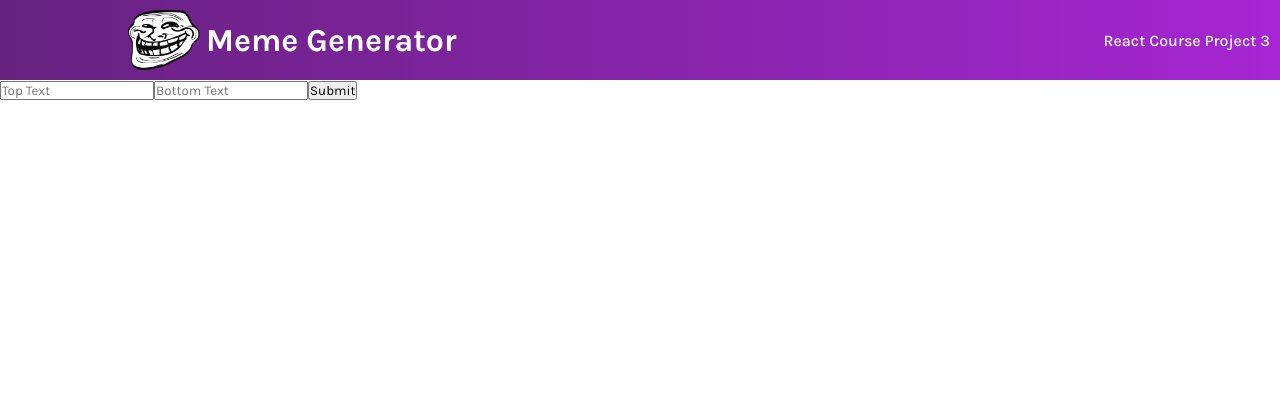
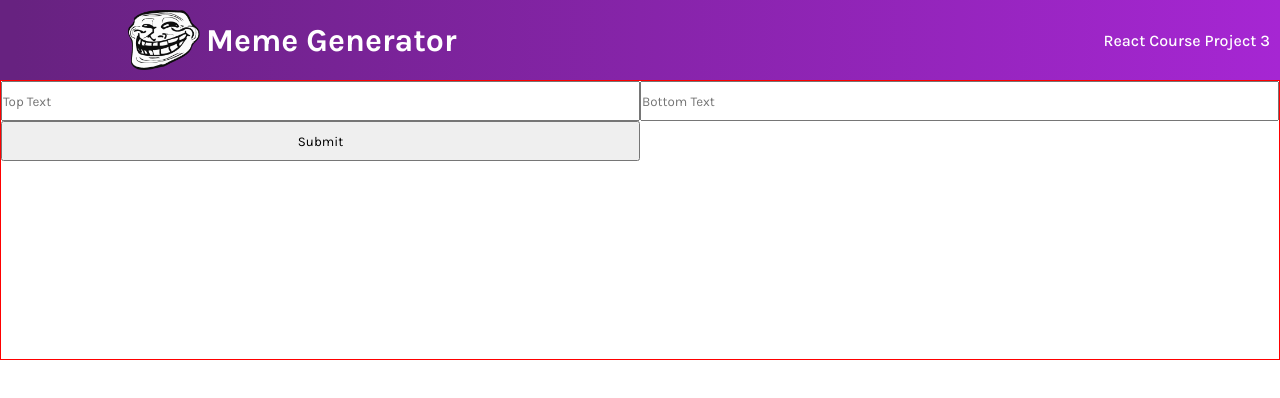
Before and after one commit to AaronJHarvey/React-Meme-Generator, a React (Vite) app: page / in a window 1280 px wide. Shown: the top 398 px of the page. Built offline with nearby package versions, Linux system fonts and the light colour scheme.

Commit message:
Begins styling Meme Component

```diff
--- a/src/Components/Meme.jsx
+++ b/src/Components/Meme.jsx
@@ -2,7 +2,7 @@ import React from 'react';
 
 export default function Meme () {
 	return (
-		<form>
+		<form className='text-form'>
 			<input type='text' className='textbox top-text' placeholder='Top Text' />
 			<input type='text' className='textbox bottom-text' placeholder='Bottom Text' />
 			<button className='submit'>Submit</button>
--- a/src/index.css
+++ b/src/index.css
@@ -36,4 +36,14 @@
   font-size: 1rem;
   font-weight: 500;
 }
+
+.text-form {
+  border: 1px solid red;
+  height: 35vh;
+  display: -ms-grid;
+  display: grid;
+  -ms-grid-rows: 40px 40px;
+  -ms-grid-columns: 1fr 1fr;
+      grid-template: 40px 40px / 1fr 1fr;
+}
 /*# sourceMappingURL=index.css.map */
--- a/src/index.scss
+++ b/src/index.scss
@@ -30,3 +30,17 @@
 		font-weight: 500;
 	}
 }
+
+.text-form {
+	border: 1px solid red;
+	height: 35vh;
+	display: grid;
+	grid-template: 40px 40px / 1fr 1fr;
+
+	// & > .text-cont {
+	// 	border: 1px solid blue;
+	// 	display: flex;
+	// 	justify-content: space-around;
+	// 	height: 20%;
+	// }
+}
```
Also changed, not shown: 1 other file (tests, documents, lock files or other folders).
